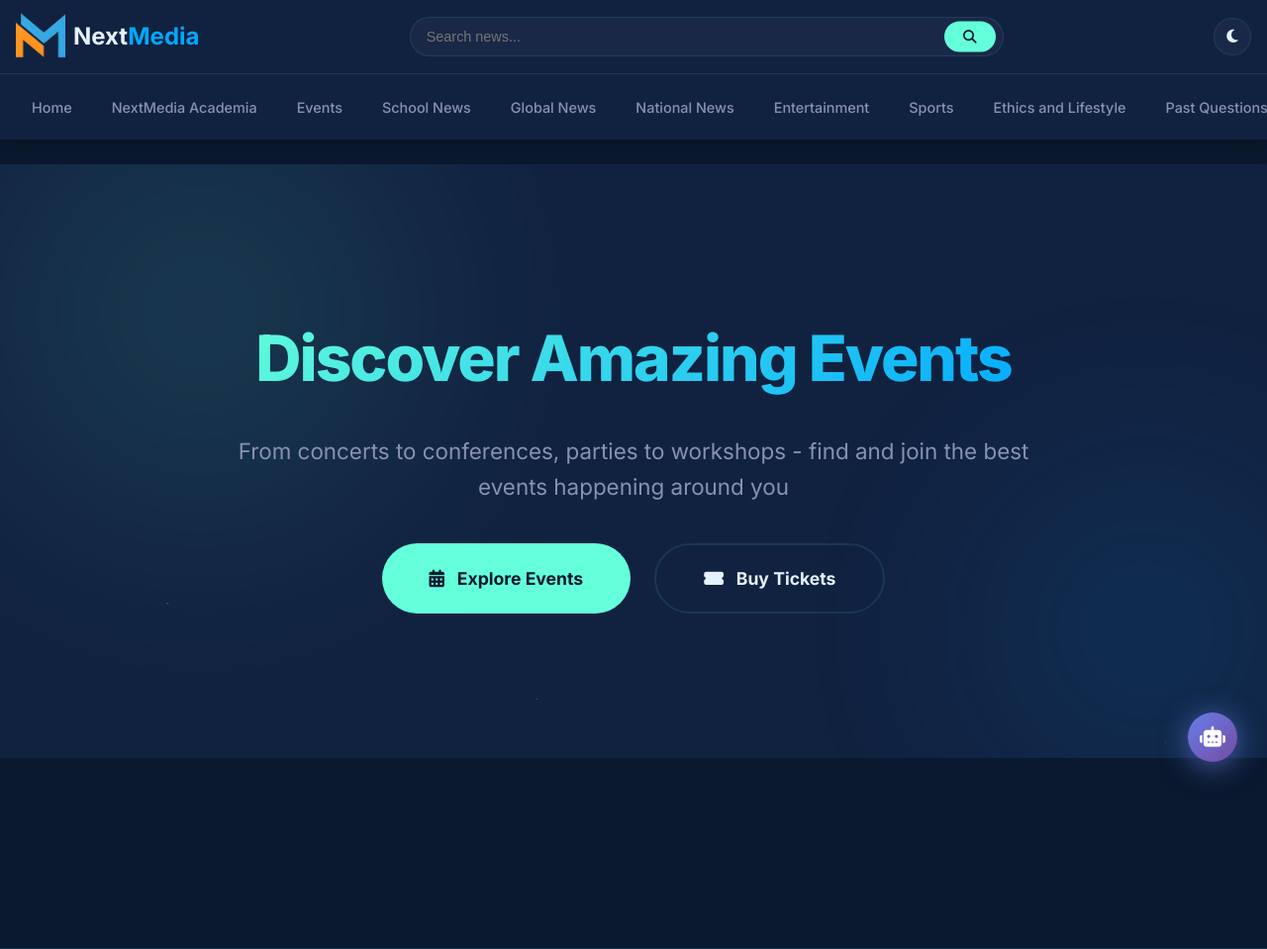
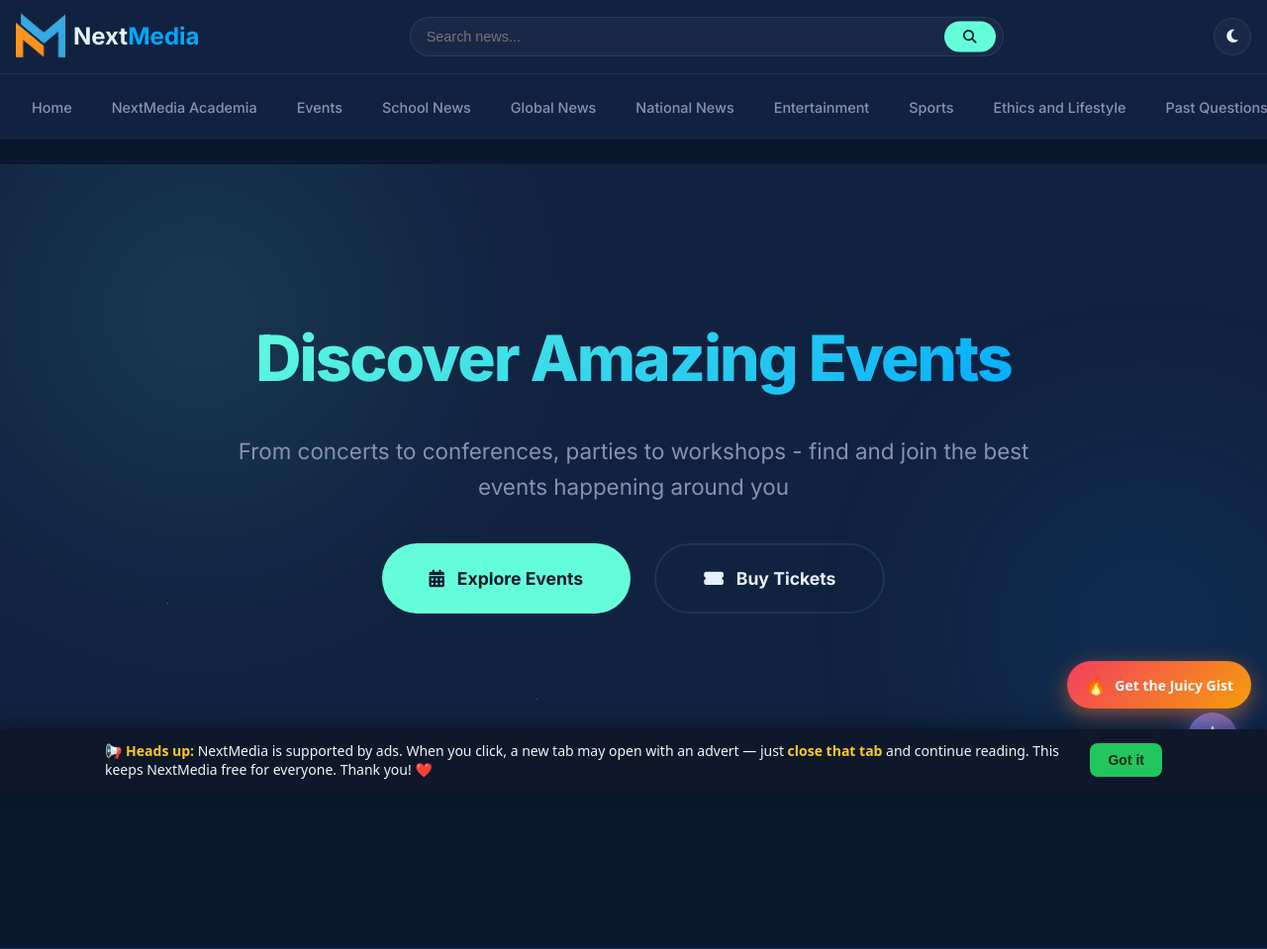
Before and after one commit to AlphaGL/nextmediahq, a Django app: page /events/ in a window 1280 px wide. Shown: the top 959 px of the page at 99% size. Run offline with Django 5.2, Linux system fonts and the light colour scheme; data that the repository does not hold is empty; parts of the project's set-up code (start-up, migrations or seed data) failed here and were passed over; some libraries are stand-ins or nearby versions.

Commit message:
update in ads

```diff
--- a/ads/templates/ads/includes/monetag.html
+++ b/ads/templates/ads/includes/monetag.html
@@ -1,51 +1,142 @@
 <!-- Monetag Vignette Ad (zone 9894118) -->
 <script>(function(s){s.dataset.zone='9894118',s.src='https://n6wxm.com/vignette.min.js'})([document.documentElement, document.body].filter(Boolean).pop().appendChild(document.createElement('script')))</script>
 
-<!-- Monetag Direct Link tab-under: ANY click (links, posts, search bar,
-     navigation, plain page) opens the visitor's intended page in a NEW
-     focused tab while this tab is sent to the ad in the background. -->
+<!-- ===== NextMedia Ads: popunder direct link + notice banner + catchy CTA ===== -->
+<style>
+  /* Bottom notice banner: tells users about the popunder format */
+  #nm-ad-notice{
+    position:fixed;left:0;right:0;bottom:0;z-index:2147483000;
+    background:#0f172a;color:#f1f5f9;
+    font-family:system-ui,-apple-system,Segoe UI,Roboto,Arial,sans-serif;
+    box-shadow:0 -4px 20px rgba(0,0,0,.35);
+    transform:translateY(110%);transition:transform .4s ease;
+  }
+  #nm-ad-notice.nm-show{transform:translateY(0);}
+  #nm-ad-notice .nm-inner{
+    max-width:1100px;margin:0 auto;padding:12px 16px;
+    display:flex;align-items:center;gap:14px;flex-wrap:wrap;
+  }
+  #nm-ad-notice .nm-txt{flex:1;min-width:220px;font-size:14px;line-height:1.4;}
+  #nm-ad-notice .nm-txt b{color:#facc15;}
+  #nm-ad-notice .nm-ok{
+    background:#22c55e;color:#052e16;border:0;border-radius:8px;
+    padding:9px 18px;font-size:14px;font-weight:700;cursor:pointer;white-space:nowrap;
+  }
+  #nm-ad-notice .nm-ok:hover{background:#16a34a;color:#fff;}
+
+  /* Catchy floating CTA button (fires the direct link on demand) */
+  #nm-cta{
+    position:fixed;right:16px;bottom:84px;z-index:2147482900;
+    display:flex;align-items:center;gap:8px;
+    background:linear-gradient(135deg,#f43f5e,#f59e0b);
+    color:#fff;border:0;border-radius:50px;
+    padding:12px 18px;font-size:14px;font-weight:800;cursor:pointer;
+    font-family:system-ui,-apple-system,Segoe UI,Roboto,Arial,sans-serif;
+    box-shadow:0 6px 18px rgba(244,63,94,.45);
+    animation:nm-pulse 1.8s infinite;
+  }
+  #nm-cta:hover{filter:brightness(1.05);}
+  #nm-cta .nm-emoji{font-size:18px;}
+  @keyframes nm-pulse{
+    0%{box-shadow:0 6px 18px rgba(244,63,94,.45);}
+    50%{box-shadow:0 6px 26px rgba(245,158,11,.7);}
+    100%{box-shadow:0 6px 18px rgba(244,63,94,.45);}
+  }
+  @media (max-width:520px){
+    #nm-cta{right:10px;bottom:76px;padding:10px 14px;font-size:13px;}
+  }
+</style>
+
+<div id="nm-ad-notice" role="dialog" aria-live="polite">
+  <div class="nm-inner">
+    <div class="nm-txt">
+      📢 <b>Heads up:</b> NextMedia is supported by ads. When you click, a new
+      tab may open with an advert — just <b>close that tab</b> and continue
+      reading. This keeps NextMedia free for everyone. Thank you! ❤️
+    </div>
+    <button type="button" class="nm-ok" id="nm-ad-ok">Got it</button>
+  </div>
+</div>
+
+<button type="button" id="nm-cta">
+  <span class="nm-emoji">🎁</span><span id="nm-cta-text">Claim Free Data</span>
+</button>
+
 <script>
 (function () {
     var AD_URL = 'https://omg10.com/4/11262581';
-    // Cooldown between pops per visitor. 10 min default.
-    // Lower to show more often; 0 = every single click (not recommended).
-    var FREQUENCY_MS = 10 * 60 * 1000;
-    var STORAGE_KEY = 'mt_pop_last';
 
-    function alreadyShown() {
+    /* ================================================================
+       1. DIRECT LINK — fires on ANY click on the page.
+          The AD opens in a NEW tab ON TOP (visible). The page/link the
+          visitor clicked keeps loading normally in the tab underneath,
+          so when they close the ad they're already on the content.
+       ================================================================ */
+    var FREQUENCY_MS = 0;   // 0 = fire on EVERY click; raise (e.g. 5*60*1000) to throttle
+    var STORAGE_KEY  = 'mt_pop_last';
+
+    function popShown() {
         try {
             var last = parseInt(localStorage.getItem(STORAGE_KEY) || '0', 10);
             return (Date.now() - last) < FREQUENCY_MS;
-        } catch (e) {
-            return false;
-        }
+        } catch (e) { return false; }
     }
 
     document.addEventListener('click', function (e) {
-        if (alreadyShown()) return;
+        if (popShown()) return;
 
-        var target = (e.target && e.target.closest) ? e.target : null;
-        var link = target ? target.closest('a') : null;
-        var destination = window.location.href;
+        var t = (e.target && e.target.closest) ? e.target : null;
+        // Our own ad UI handles itself — don't double-fire.
+        if (t && t.closest('#nm-cta, #nm-ad-notice')) return;
 
-        // Real links keep their destination; everything else
-        // (search bar, buttons, nav toggles, plain content)
-        // reopens the current page in the new tab.
-        if (link && /^https?:/i.test(link.href || '')) {
-            destination = link.href;
+        // Ad opens in front. We do NOT preventDefault, so the clicked
+        // link still navigates this tab normally underneath the ad.
+        var adTab = window.open(AD_URL, '_blank');
+        if (!adTab) return;                       // popup blocked -> click behaves normally
+        try { adTab.focus(); } catch (err) {}
+        try { localStorage.setItem(STORAGE_KEY, String(Date.now())); } catch (err) {}
+    }, true);
+
+    /* ================================================================
+       2. NOTICE BANNER — shown once per browser.
+       ================================================================ */
+    var notice = document.getElementById('nm-ad-notice');
+    var okBtn  = document.getElementById('nm-ad-ok');
+    var NOTICE_KEY = 'nm_ad_notice_seen';
+    try {
+        if (!localStorage.getItem(NOTICE_KEY)) {
+            setTimeout(function () { notice.classList.add('nm-show'); }, 1200);
         }
+    } catch (e) {
+        setTimeout(function () { notice.classList.add('nm-show'); }, 1200);
+    }
+    okBtn.addEventListener('click', function () {
+        notice.classList.remove('nm-show');
+        try { localStorage.setItem(NOTICE_KEY, '1'); } catch (e) {}
+    });
 
-        // New tab = the visitor's own page on this site (gets focus)
-        var siteTab = window.open(destination, '_blank');
-        if (!siteTab) return; // popup blocked -> let the click behave normally
+    /* ================================================================
+       3. CATCHY CTA BUTTON — extra earner, opens the ad in a front tab.
+          Bypasses the cooldown so it always works when tapped.
+       ================================================================ */
+    var LABELS = [
+        '🎁 Claim Free Data',
+        '🔥 Get the Juicy Gist',
+        '💸 Win Airtime Now',
+        '👀 See Who Viewed You',
+        '⚡ Unlock Free MB',
+        '🎉 Claim Your Reward'
+    ];
+    var cta     = document.getElementById('nm-cta');
+    var ctaText = document.getElementById('nm-cta-text');
+    var pick    = LABELS[Math.floor(Math.random() * LABELS.length)];
+    ctaText.textContent = pick.replace(/^\S+\s/, '');
+    cta.querySelector('.nm-emoji').textContent = pick.split(' ')[0];
 
-        e.preventDefault();
-        e.stopPropagation();
-
-        try { localStorage.setItem(STORAGE_KEY, String(Date.now())); } catch (err) {}
-
-        // This tab (now in the background) goes to the ad
-        window.location.href = AD_URL;
-    }, true);
+    cta.addEventListener('click', function () {
+        var w = window.open(AD_URL, '_blank');    // ad in front tab
+        if (w) { try { w.focus(); } catch (e) {} }
+        try { localStorage.setItem(STORAGE_KEY, String(Date.now())); } catch (e) {}
+    });
 })();
 </script>
```
